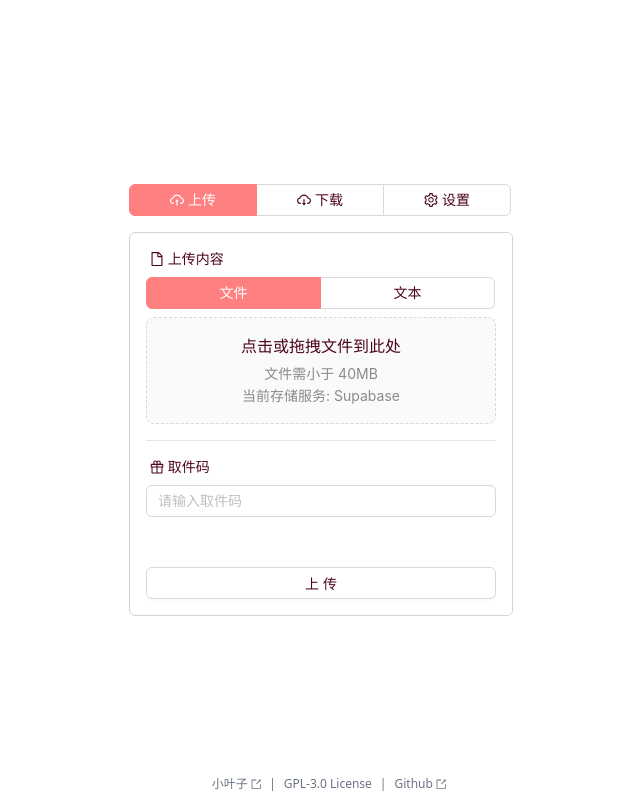
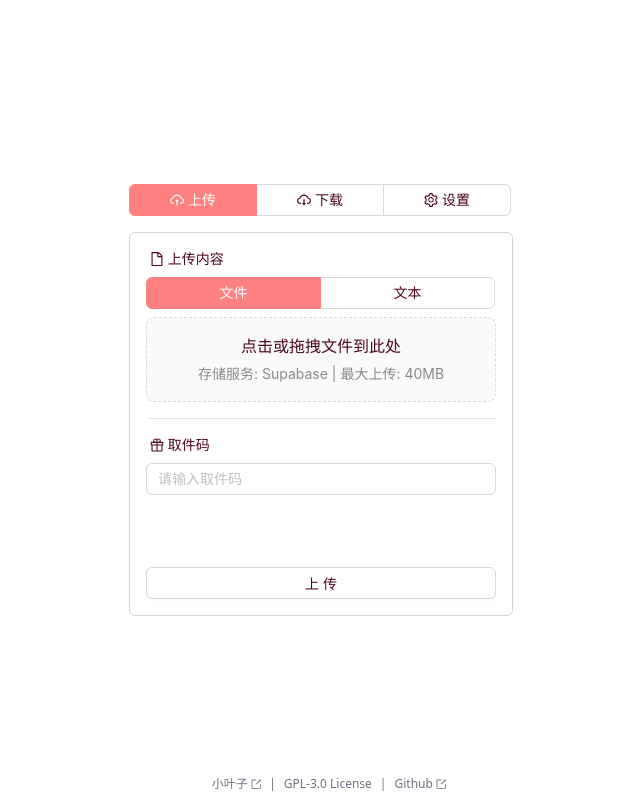
Before and after one commit to LeafYeeXYZ/FileBox, a Next.js app: page / in a window 1280 px wide. Both pictures are taken after a click on the label "上传". Shown: the whole page, without its empty margins (319-959 px from the left). Built offline with nearby package versions, Linux system fonts and the light colour scheme.

Commit message:
修复 UI 重叠

```diff
--- a/app/components/Upload.tsx
+++ b/app/components/Upload.tsx
@@ -436,8 +436,7 @@ export default function Upload({ setDisabled, setIsModelOpen, setModelContent, s
             disabled={isUploading}
           >
             <p className='ant-upload-text'>点击或拖拽文件到此处</p>
-            <p className='ant-upload-hint'>文件需小于 {STORAGES[localStorage.getItem('STORAGE') ?? process.env.NEXT_PUBLIC_DEFAULT_STORAGE ?? 'supabase'].maxUploadSize}MB</p>
-            <p className='ant-upload-hint'>当前存储服务: {STORAGES[localStorage.getItem('STORAGE') ?? process.env.NEXT_PUBLIC_DEFAULT_STORAGE ?? 'supabase'].displayName}</p>
+            <p className='ant-upload-hint'>存储服务: {STORAGES[localStorage.getItem('STORAGE') ?? process.env.NEXT_PUBLIC_DEFAULT_STORAGE ?? 'supabase'].displayName} | 最大上传: {STORAGES[localStorage.getItem('STORAGE') ?? process.env.NEXT_PUBLIC_DEFAULT_STORAGE ?? 'supabase'].maxUploadSize}MB</p>
           </Up.Dragger>
         </div>
       ) : (
```
